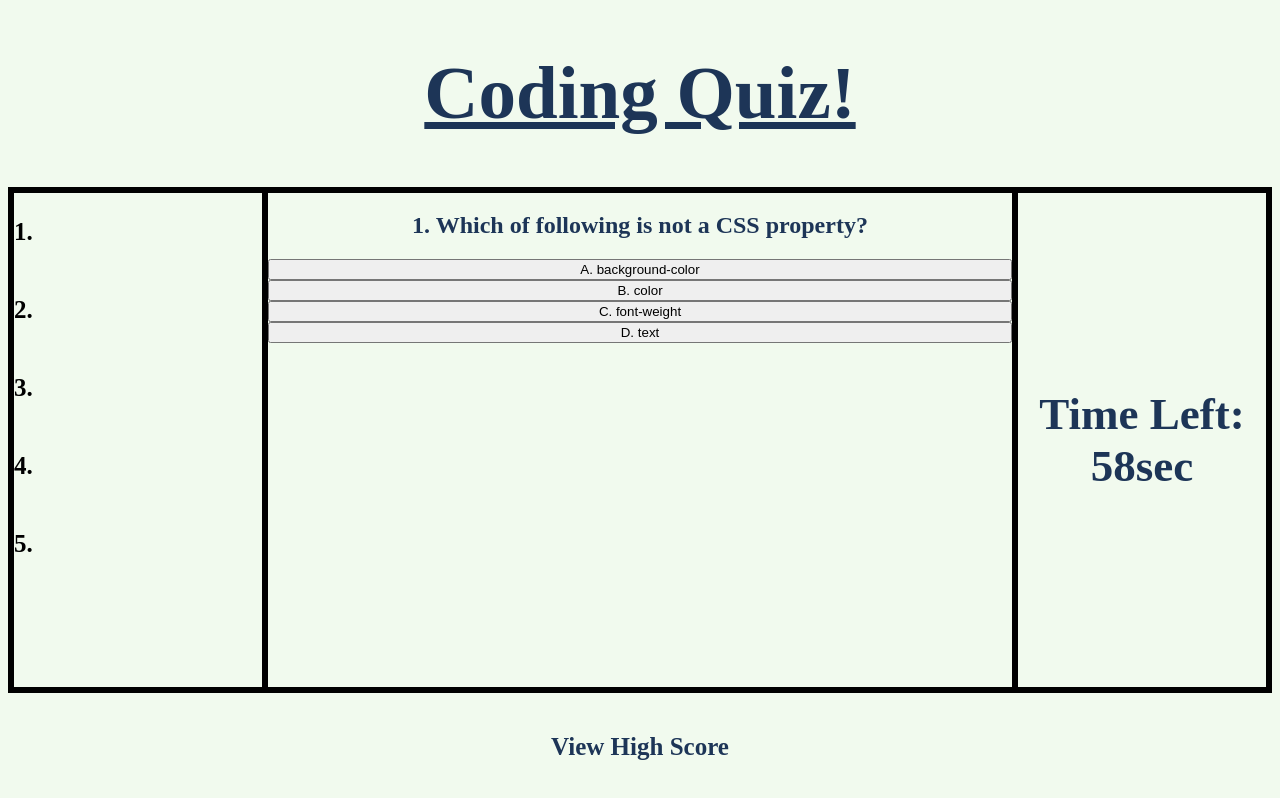
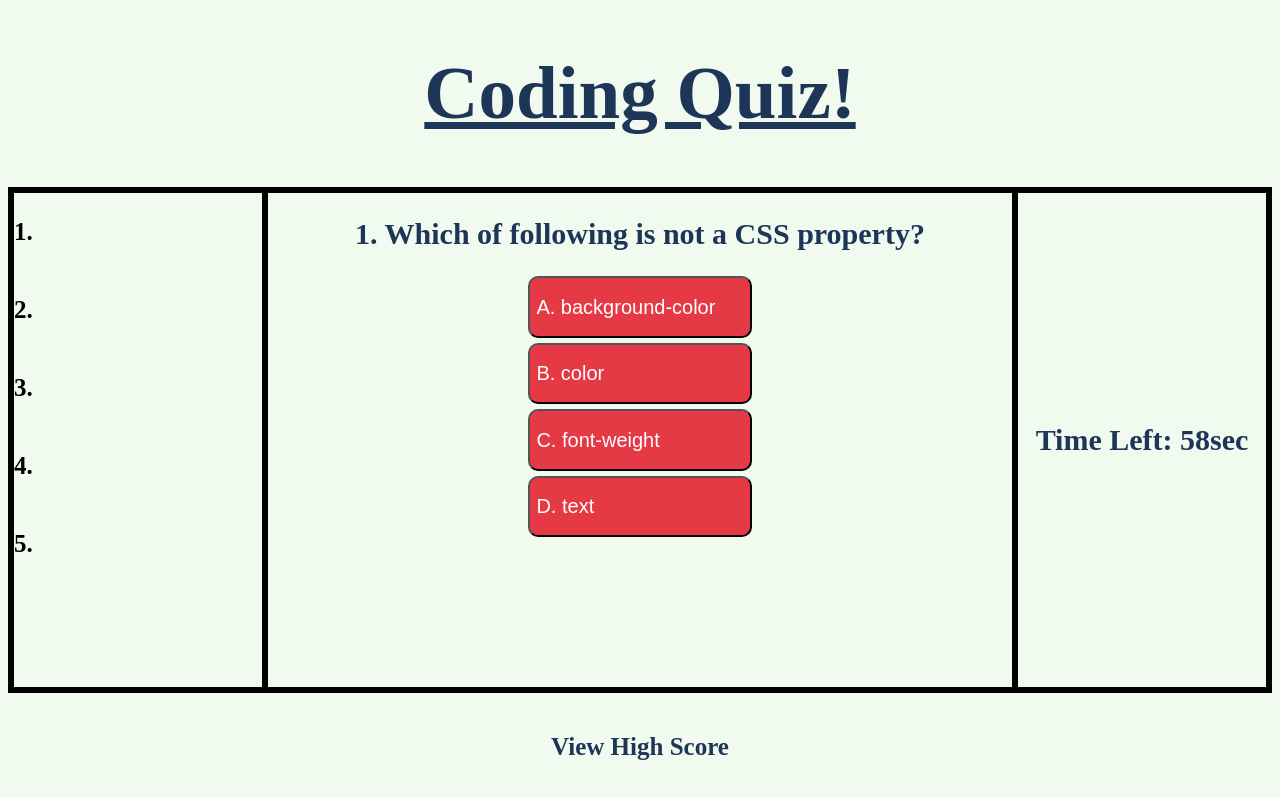
Before and after one commit to DKhubgit/CodeQuiz-demo, a plain HTML site: page index.html in a window 1280 px wide. Both pictures are taken after a click on the button "START". Drawn offline with Linux system fonts and the light colour scheme.

Commit message:
added some CSS to the answer choice buttons and implemented a resonsive layout to it

```diff
--- a/assets/script.js
+++ b/assets/script.js
@@ -76,21 +76,25 @@ function playQuestions() {
     elements.textContent = dataObject.question;
     questionBox.append(elements);
 
+    var placeBox = document.createElement('div');
+    placeBox.className = 'choice-box';
+    questionBox.append(placeBox);
+
     var elements1 = document.createElement('button')
     elements1.textContent = "A. " + dataObject.a1;
-    questionBox.append(elements1);
+    placeBox.append(elements1);
 
     var elements2 = document.createElement('button')
     elements2.textContent = "B. " + dataObject.a2;
-    questionBox.append(elements2);
+    placeBox.append(elements2);
 
     var elements3 = document.createElement('button')
     elements3.textContent = "C. " + dataObject.a3;
-    questionBox.append(elements3);
+    placeBox.append(elements3);
 
     var elements4 = document.createElement('button')
     elements4.textContent = "D. " + dataObject.a4;
-    questionBox.append(elements4);
+    placeBox.append(elements4);
 
     return;
 }
--- a/assets/style.css
+++ b/assets/style.css
@@ -1,6 +1,7 @@
 :root {
     --primary: #f1faee;
     --contrast: #1d3557;
+    --secondary-contrast: #e63946;
 }
 
 body {
@@ -35,6 +36,7 @@ p {
 /* The start button box CSS */
 h2, h3 {
     text-align: center;
+    font-size: 30px;
     color: var(--contrast);
 }
 
@@ -44,8 +46,9 @@ ul {
     justify-content: center;
     align-items: center;
 }
-
+/* The start button box CSS */
 #start {
+    text-align: center;
     background-color: red;
     color: white;
     font-size: 50px;
@@ -74,6 +77,7 @@ ul {
 }
 
 /* box layout when starting the Quiz */
+/* This box is where we show the wrong or right answers */
 .left-box {
     display: flex;
     flex-direction: column;
@@ -81,6 +85,7 @@ ul {
     width: 20%;
 }
 
+/* This box shows the question and answers */
 .mid-box {
     display: flex;
     flex-direction: column;
@@ -88,6 +93,31 @@ ul {
     width: 60%;
 }
 
+button {
+    text-align: left;
+    font-size: 20px;
+    width: 30%;
+    height: 15%;
+    margin-bottom: 5px;
+    border-radius: 10px;
+    background-color: var(--secondary-contrast);
+    color: white;
+}
+
+button:hover {
+    background-color: rgb(168, 0, 0);
+    cursor: pointer;
+}
+
+.choice-box {
+    display: flex;
+    flex-direction: column;
+    align-items: center;
+    height: 100%;
+    width: 100%;
+}
+
+/* This box shows the timer */
 .right-box {
     display: flex;
     flex-direction: column;
@@ -96,3 +126,30 @@ ul {
     font-size: 30px;
     width: 20%;
 }
+
+
+/* Responsive layout CSS */
+
+@media (max-width: 1200px) {
+    button {
+        width: 35%;
+    }
+}
+
+@media (max-width: 992px) {
+    button {
+        width: 50%;
+    }
+}
+
+@media (max-width: 768px) {
+    button {
+        width: 65%;
+    }
+}
+
+@media (max-width: 576px) {
+    button {
+        width: 80%;
+    }
+}
```
